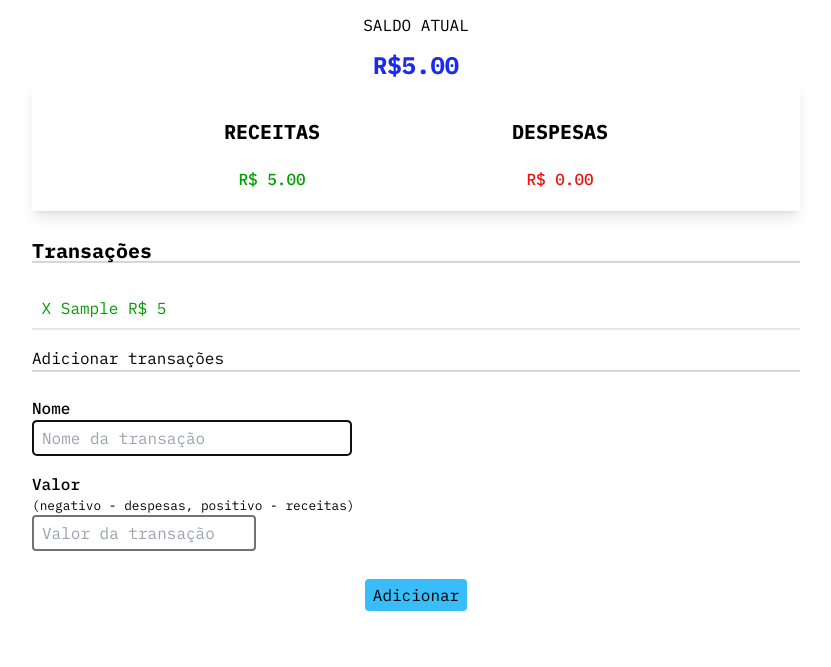
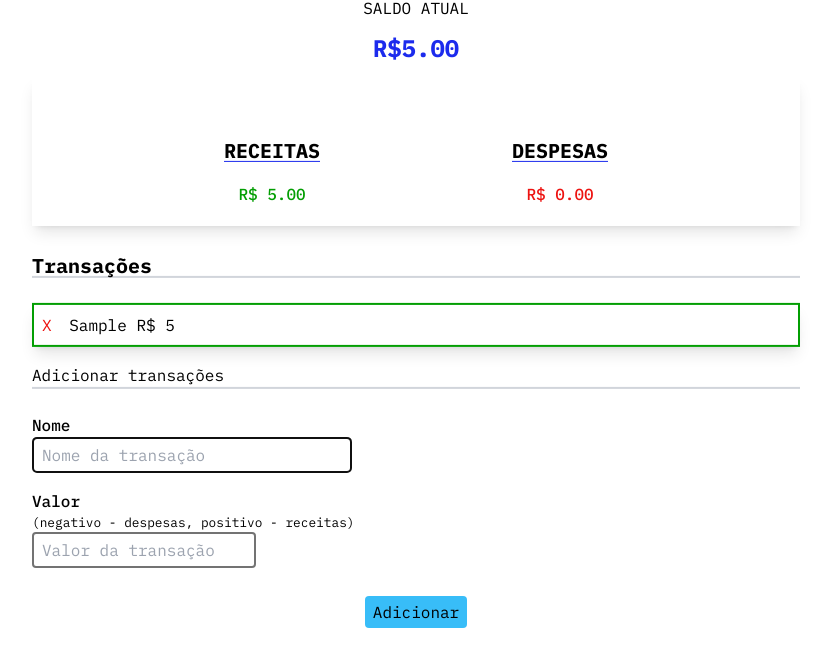
Before and after one commit to ezequielFaustino/income-expenses, a website: page index.html in a window 1280 px wide. Both pictures are taken after typing "Sample", "5" into the empty fields and a click on the input "Adicionar". Shown: the part 121-788 px from the top of the page, without its empty margins (224-1055 px from the left). Drawn offline with Linux system fonts and the light colour scheme.

Commit message:
redefinido alguns estilos da aplicação

```diff
--- a/index.html
+++ b/index.html
@@ -23,7 +23,7 @@
       <h1 data-js="balance">R$ 0.00</h1>
     </div>
 
-    <div class="inc-exp-list shadow-neutral-700 md:shadow-lg">
+    <div class="inc-exp-list shadow shadow-neutral-700 md:shadow-lg">
       <div>
         <h3 class="text-center uppercase">Receitas</h3>
         <p class="text-center" data-js="money-plus">R$ 0.00</p>
@@ -37,7 +37,7 @@
 
     <h3 class="transactions-title border-b-2 border-gray-300">Transações</h3>
 
-    <ul data-js="transactions-list">
+    <ul data-js="transactions-list" class="shadow shadow-neutral-500 md:shadow-lg">
 
     </ul>
 
--- a/public/app.js
+++ b/public/app.js
@@ -5,37 +5,31 @@ const form = document.querySelector('[data-js="form"]')
 const transactionInput = document.querySelector('[data-js="text"]')
 const amountInput = document.querySelector('[data-js="amount"]')
 const transactionsUl = document.querySelector('[data-js="transactions-list"]')
-const addBtn = document.querySelector('[data-js="add-btn"]')
 
 let transactions = []
 
-const delTransaction = ID => {
-  transactions = transactions.filter(transaction =>
-    transaction.id !== ID)
-
-  console.log(transactions)
-
-}
-
-const addTransactionIntoDom = ({amount, name, id}) => {
+const addTransactionIntoDom = ({ amount, name, id }) => {
   const li = document.createElement('li')
   const CSSClass = amount < 0 ? 'minus' : 'plus'
   const operator = amount > 0 ? '' : '-'
   const amountWithoutOperator = Math.abs(amount)
   li.classList.add(CSSClass)
-  li.classList.add('border-b-2')
-  li.classList.add('border-sky-400')
 
-  li.innerHTML =`
-    <button class="delete-btn" onClick="delTransaction(${id})"></button>
-      X
-    </button>
-    ${name}
-    R$ ${operator}${amountWithoutOperator}`
+  const templateHTML = `
+  <button class="delete-btn" onClick="removeTransaction()">
+    X
+  </button>
+  ${name}
+  R$ ${operator}${amountWithoutOperator}`
+  li.insertAdjacentHTML('beforeend', templateHTML)
 
-  const fragment = document.createDocumentFragment()
-  fragment.append(li)
-  transactionsUl.append(fragment)
+  transactionsUl.append(li)
+}
+
+const removeTransaction = () => {
+
+  console.log('clik')
+
 }
 
 const getTotal = transactionsAmounts => transactionsAmounts
@@ -53,7 +47,7 @@ const getExpense = transactionsAmounts => Math.abs(transactionsAmounts
   .toFixed(2)
 
 const updateBalanceValues = () => {
-  const transactionsAmounts = transactions.map(({amount}) => amount)
+  const transactionsAmounts = transactions.map(({ amount }) => amount)
 
   const total = getTotal(transactionsAmounts)
 
@@ -85,7 +79,6 @@ const addTransactionsArray = (transactionName, transactionAmount) => {
     name: transactionName,
     amount: Number(transactionAmount)
   })
-
 }
 
 const handleFormSubmit = event => {
@@ -95,7 +88,7 @@ const handleFormSubmit = event => {
   const transactionAmount = amountInput.value.trim()
   const isSomeInputEmpty = transactionName === '' || transactionAmount === ''
 
-  if(isSomeInputEmpty) {
+  if (isSomeInputEmpty) {
     alert('Por favor, preecha tanto a transação quanto o valor!')
     return
   }
--- a/src/layouts/layouts.css
+++ b/src/layouts/layouts.css
@@ -19,9 +19,13 @@
 }
 
 .current-balance {
+  margin-bottom: 1em;
+
   @media screen and (min-width: 60em) {
     text-align: center;
   }
+
+
 }
 
 .inc-exp-list {
@@ -33,7 +37,14 @@
     justify-content: space-evenly;
   }
 
+  & div>h3 {
+    border-bottom: 1px solid var(--clr-primary-700);
+    padding-bottom: 0;
+    margin: 1em 0;
+  }
+
   & div>p {
+
     font-weight: 500;
   }
 
@@ -57,14 +68,21 @@ ul[data-js="transactions-list"] {
 
   & li {
     padding: .5em 0;
+    margin: .5em 0;
   }
 
   & li.plus {
-    color: var(--clr-primary-500);
+    border: 2px solid var(--clr-primary-500);
   }
 
   & li.minus {
+    border: 2px solid var(--clr-secondary-500);
+  }
+
+  & button.delete-btn {
+    cursor: pointer;
     color: var(--clr-secondary-500);
+    padding: 0 .5em;
   }
 }
 
```
Also changed, not shown: public/style.css.
